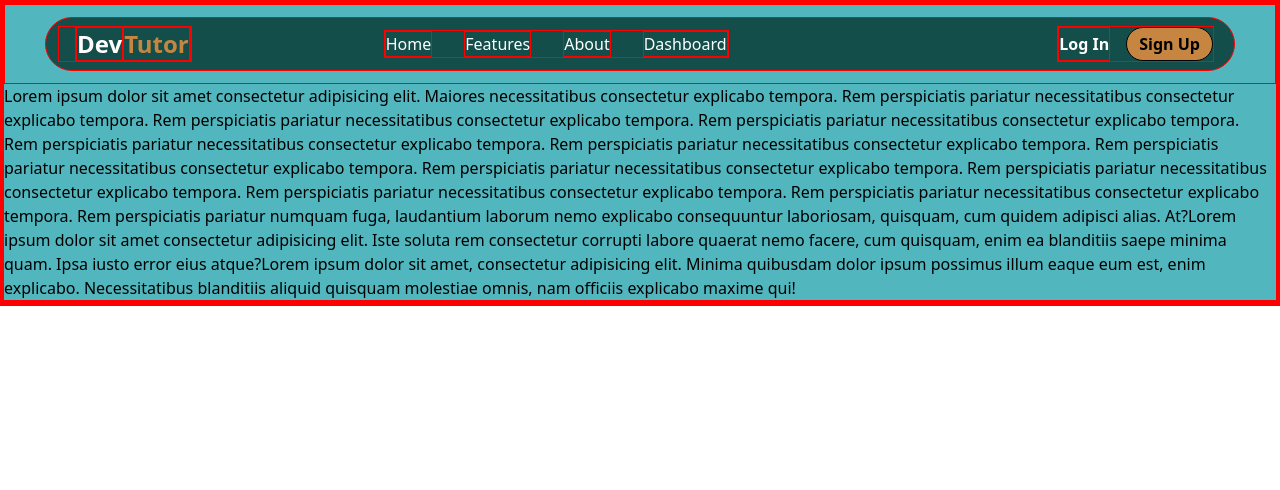
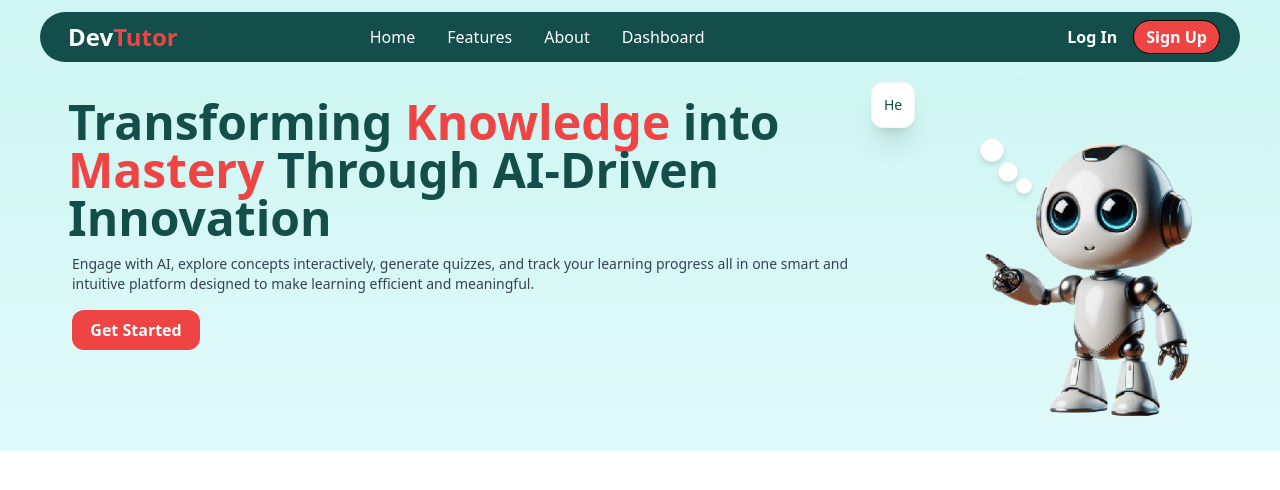
Before and after one commit to shiriweb/Dev-Tutor, a React (Vite) app in the folder frontend/: page / in a window 1280 px wide. Shown: the top 490 px of the page. Built offline with nearby package versions, Linux system fonts and the light colour scheme; sample sign-in values are in the browser's storage.

Commit message:
feat: added landing page for the project

```diff
--- a/frontend/src/components/Header/Navbar.jsx
+++ b/frontend/src/components/Header/Navbar.jsx
@@ -12,22 +12,22 @@ const Navbar = () => {
         <div className="flex items-center space-x-2">
           <span className="ml-4 text-2xl font-bold">
             <span className="text-white">Dev</span>
-            <span className="text-[#C68642]">Tutor</span>
+            <span className="text-red-500">Tutor</span>
           </span>
         </div>
 
         {/* Nav Links (desktop) */}
         <div className="hidden lg:flex ml-48 space-x-8 text-white font-medium">
-          <Link to="/" className="hover:text-[#C68642]">
+          <Link to="/" className="hover:text-red-500">
             Home
           </Link>
-          <Link to="/features" className="hover:text-[#C68642]">
+          <Link to="/features" className="hover:text-red-500">
             Features
           </Link>
-          <Link to="/about" className="hover:text-[#C68642]">
+          <Link to="/about" className="hover:text-red-500">
             About
           </Link>
-          <Link to="/dashboard" className="hover:text-[#C68642]">
+          <Link to="/dashboard" className="hover:text-red-500">
             Dashboard
           </Link>
         </div>
@@ -36,7 +36,7 @@ const Navbar = () => {
           <button className="text-white hover:bg-white hover:text-teal-700">
             Log In
           </button>
-          <button className="bg-[#C68642] border border-black px-3 py-1 rounded-full hover:text-[#D2A679] hover:bg-white">
+          <button className="bg-red-500 text-white border border-black px-3 py-1 rounded-full hover:text-[#D2A679] hover:bg-white">
             Sign Up
           </button>
         </div>
--- a/frontend/src/components/Home/Hero.jsx
+++ b/frontend/src/components/Home/Hero.jsx
@@ -0,0 +1,54 @@
+import React, { useEffect, useState } from "react";
+import hero from "../../assets/hero.png";
+const Hero = () => {
+  const greetingText = "Hello! I am Dev-Tutor. How can I help you?";
+  const [text, setText] = useState("");
+
+  useEffect(() => {
+    let i = 0;
+    let interval = setInterval(() => {
+      setText(greetingText.slice(0, i + 1));
+      i++;
+      if (i > greetingText.length) {
+        i = 0;
+        setText("");
+      }
+    }, 120);
+  }, []);
+
+  return (
+    <div className="w-full h-90 flex flex-col md:flex-row lg:flex-row justify-between bg-gradient-to-b from-[#CFF6F2] to-[#E0FAFA] p-2 ">
+      <div className="flex-1 p-2 lg:mt-2">
+        <h1 className=" text-3xl sm:text-4xl lg:text-5xl md:ml-[52px] font-bold lg:ml-[52px] md:ml-8 md:mr-8 sm:ml-2 text-teal-900">
+          Transforming <span className="text-red-500 "> Knowledge </span>into
+          <span className="text-red-500"> Mastery</span> Through AI-Driven{" "}
+          Innovation
+        </h1>
+        <p className=" text-base text-gray-700 text-sm lg:mt-3 md:ml-14 md:mr-1 md:mt-3 ">
+          Engage with AI, explore concepts interactively, generate quizzes, and
+          track your learning progress all in one smart and intuitive platform
+          designed to make learning efficient and meaningful.
+        </p>
+        <button className="bg-red-500 lg:ml-14 md:ml-14 sm:mx-auto mt-4 p-2 w-32 rounded-xl text-white font-bold hover:bg-red-600">
+          Get Started
+        </button>
+      </div>
+
+      <div className=" relative flex justify-center mr-8 ">
+        <p className="absolute text-sm bg-white text-teal-900 border max-w-md border-[#f5f5f5] shadow-xl p-3 rounded-xl lg:-left-8 md:-left-2">
+          {text}
+        </p>
+
+        <div className="absolute w-6 h-6 bg-white border border-[#f5f5f5] rounded-full shadow-md z-20  lg:mr-40 lg:mt-14 md:mt-14 md:mr-40"></div>
+        <div className="absolute w-5 h-5 bg-white border border-[#f5f5f5] rounded-full mt-20 ml-20 shadow-md z-20 lg:mr-52 lg:mt-20 md:mt-20 md:mr-52"></div>
+        <div className="absolute w-4 h-4 bg-white border border-[#f5f5f5] rounded-full mt-24 ml-24 shadow-md z-20 lg:mr-48 lg:mt-24 md:mt-24 md:mr-48"></div>
+        <img
+          src={hero}
+          className="sm:flex-cols max-h-96 sm:w-full sm:max-w-xs md:max-w-md lg:max-w-lg mt-6 lg:mt-6"
+        />
+      </div>
+    </div>
+  );
+};
+
+export default Hero;
--- a/frontend/src/index.css
+++ b/frontend/src/index.css
@@ -2,7 +2,14 @@
 @tailwind components;
 @tailwind utilities;
 
-
+/*
 *{
   border: 1px solid red;
+} */
+
+/* * {
+  border: 1px solid red;
+} */
+body {
+  @apply font-sans;
 }
--- a/frontend/src/pages/HomePage.jsx
+++ b/frontend/src/pages/HomePage.jsx
@@ -1,30 +1,12 @@
 import React from "react";
 import Navbar from "../components/Header/Navbar";
+import Hero from "../components/Home/Hero";
 
 const HomePage = () => {
   return (
-    <div className="bg-[#51b6bd]">
+    <div className="bg-gradient-to-b from-[#CFF6F2] to-[#E0FAFA]">
       <Navbar />
-      Lorem ipsum dolor sit amet consectetur adipisicing elit. Maiores
-      necessitatibus consectetur explicabo tempora. Rem perspiciatis pariatur
-      necessitatibus consectetur explicabo tempora. Rem perspiciatis pariatur
-      necessitatibus consectetur explicabo tempora. Rem perspiciatis pariatur
-      necessitatibus consectetur explicabo tempora. Rem perspiciatis pariatur
-      necessitatibus consectetur explicabo tempora. Rem perspiciatis pariatur
-      necessitatibus consectetur explicabo tempora. Rem perspiciatis pariatur
-      necessitatibus consectetur explicabo tempora. Rem perspiciatis pariatur
-      necessitatibus consectetur explicabo tempora. Rem perspiciatis pariatur
-      necessitatibus consectetur explicabo tempora. Rem perspiciatis pariatur
-      necessitatibus consectetur explicabo tempora. Rem perspiciatis pariatur
-      necessitatibus consectetur explicabo tempora. Rem perspiciatis pariatur
-      numquam fuga, laudantium laborum nemo explicabo consequuntur laboriosam,
-      quisquam, cum quidem adipisci alias. At?Lorem ipsum dolor sit amet
-      consectetur adipisicing elit. Iste soluta rem consectetur corrupti labore
-      quaerat nemo facere, cum quisquam, enim ea blanditiis saepe minima quam.
-      Ipsa iusto error eius atque?Lorem ipsum dolor sit amet, consectetur
-      adipisicing elit. Minima quibusdam dolor ipsum possimus illum eaque eum
-      est, enim explicabo. Necessitatibus blanditiis aliquid quisquam molestiae
-      omnis, nam officiis explicabo maxime qui!
+      <Hero />
     </div>
   );
 };
--- a/frontend/tailwind.config.js
+++ b/frontend/tailwind.config.js
@@ -1,8 +1,21 @@
 /** @type {import('tailwindcss').Config} */
 module.exports = {
-  content: ["./index.html", "./src/**/*.{js,jsx}"],
+  content: ["./src/**/*.{js,jsx,ts,tsx}"],
   theme: {
-    extend: {},
+    extend: {
+      keyframes: {
+        bounceDot: {
+          '0%, 80%, 100%': { transform: 'translateY(0)' },
+          '40%': { transform: 'translateY(-5px)' },
+        },
+      },
+      animation: {
+        'bounce-dot-1': 'bounceDot 1.4s infinite ease-in-out',
+        'bounce-dot-2': 'bounceDot 1.4s infinite ease-in-out 0.2s',
+        'bounce-dot-3': 'bounceDot 1.4s infinite ease-in-out 0.4s',
+        'bounce-dot-4': 'bounceDot 1.4s infinite ease-in-out 0.6s',
+      },
+    },
   },
   plugins: [],
 }
```
Also changed, not shown: frontend/src/assets/hero.jpg (added), frontend/src/assets/hero.png (added).
